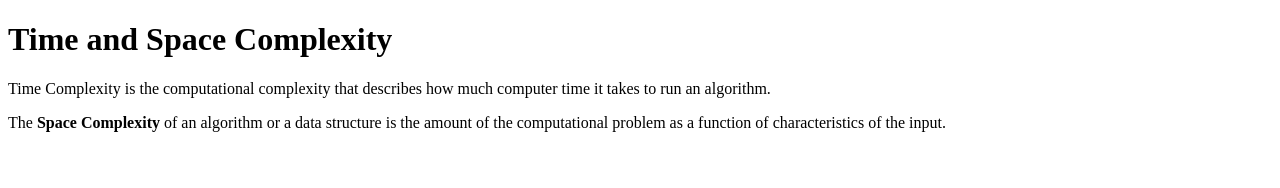
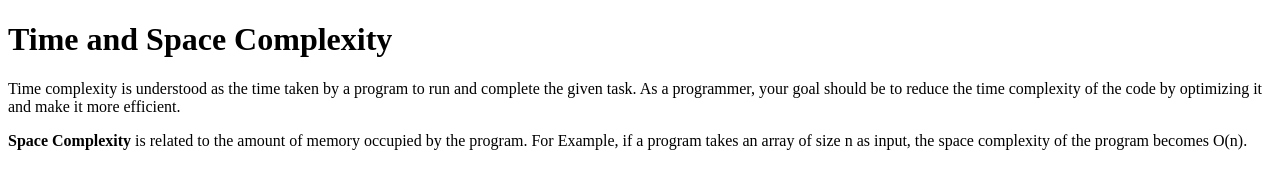
Before and after one commit to acciojob/time-and-space-complexity-FIROJ-ANSARI, a website: page main.html in a window 1280 px wide. Drawn offline with Linux system fonts and the light colour scheme.

Commit message:
created a submission

```diff
--- a/main.html
+++ b/main.html
@@ -12,13 +12,8 @@
 
     <h1>Time and Space Complexity</h1>
 
-    <p> Time Complexity is the computational complexity that describes how much computer
-		time it takes to run an algorithm.
-    </p>
-
-    <p>The <b>Space Complexity</b> of an algorithm or a data structure is the amount of
-		the computational problem as a function of characteristics of the input. </p>
-
+    <p>Time complexity is understood as the time taken by a program to run and complete the given task. As a programmer, your goal should be to reduce the time complexity of the code by optimizing it and make it more efficient.</p>
+    <p><b>Space Complexity</b> is related to the amount of memory occupied by the program. For Example, if a program takes an array of size n as input, the space complexity of the program becomes O(n).</p>
     <script type="text/javascript" src="./script.js"></script>
 
 </body>
```
